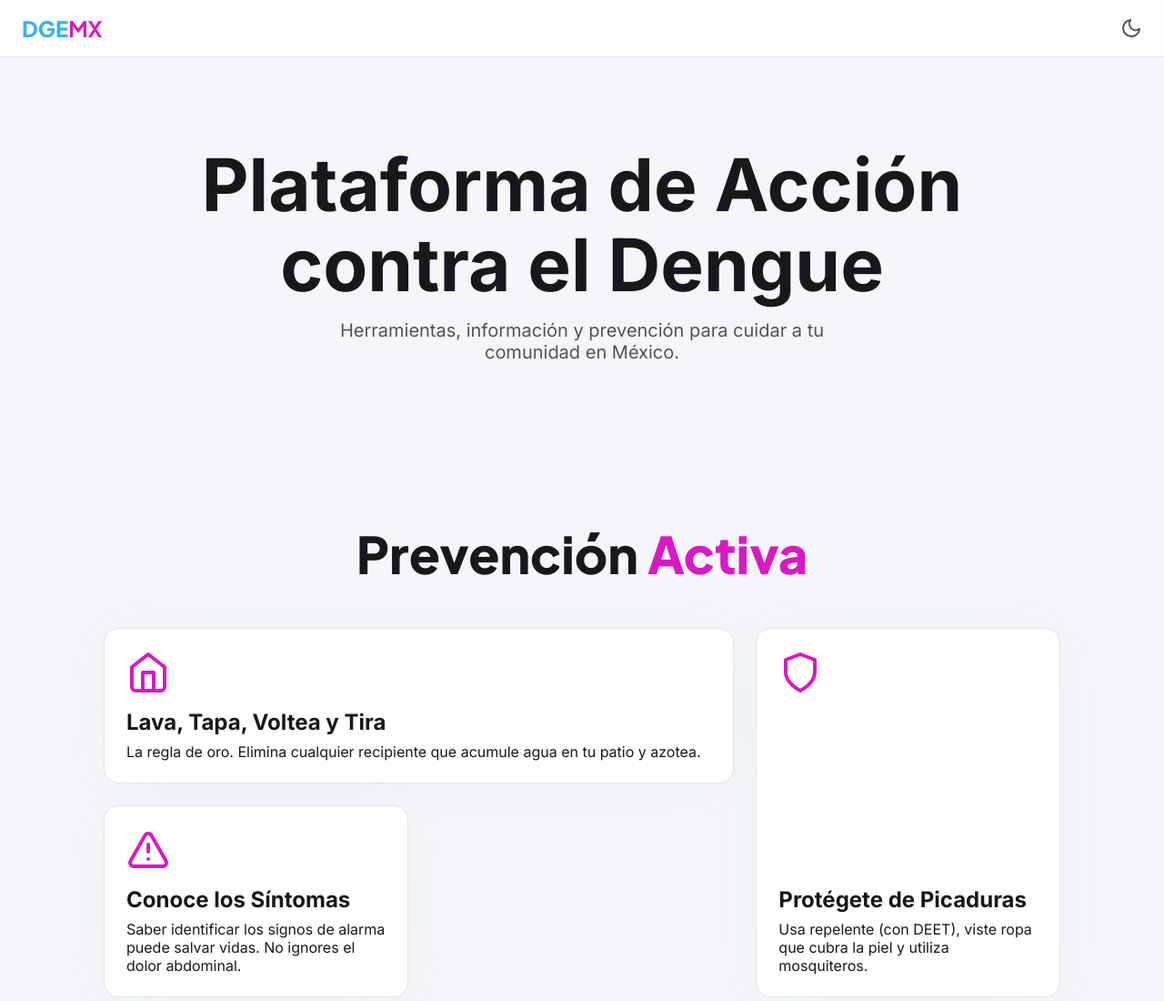
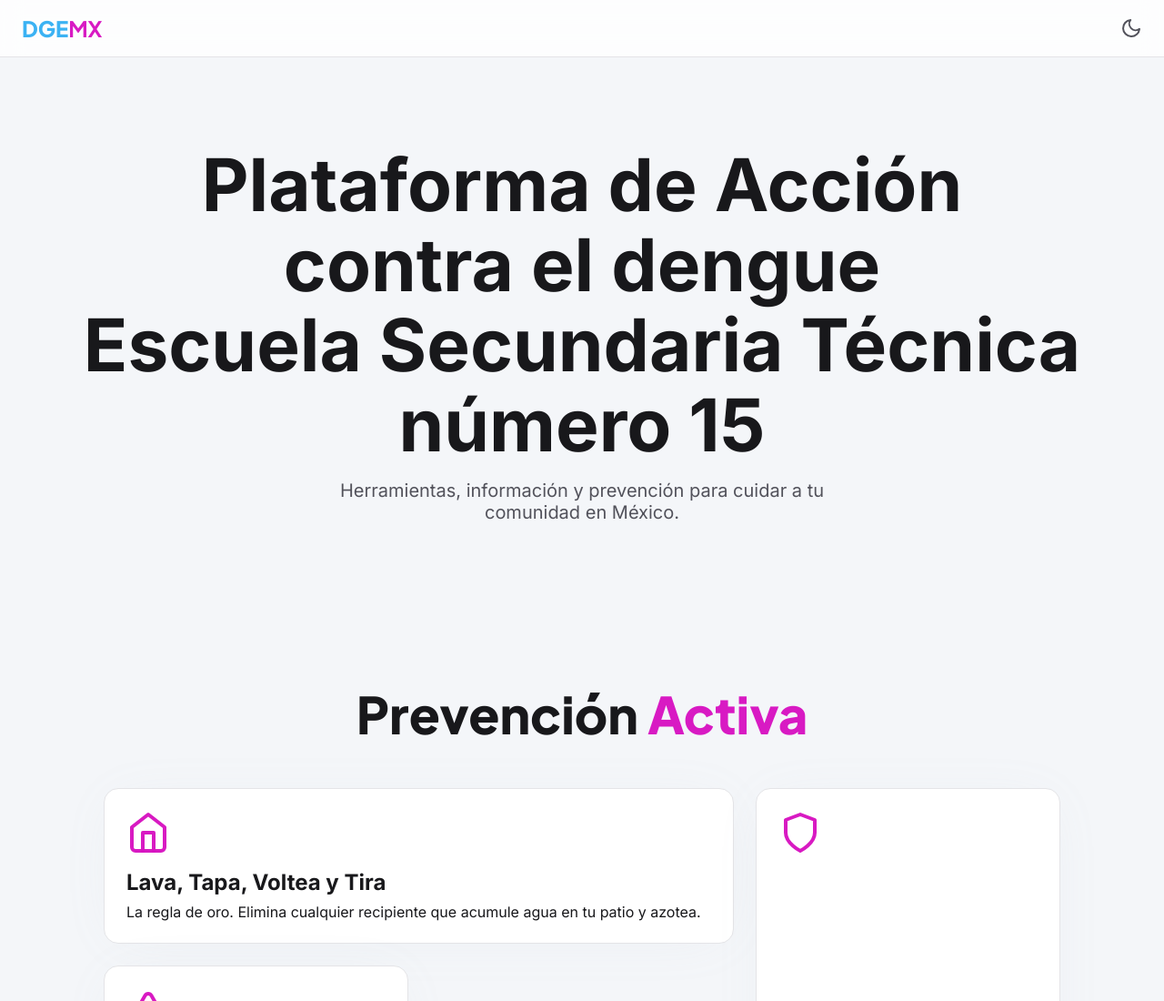
Before and after one commit to FSOCIETY-bit/DENGUE-, a plain HTML site: page index.html in a window 1280 px wide. Shown: the top 1100 px of the page at 91% size. Drawn offline with Linux system fonts and the light colour scheme.

Commit message:
Actualizar index.html

```diff
--- a/index.html
+++ b/index.html
@@ -251,7 +251,7 @@
 
     <main>
         <section class="hero container reveal">
-            <h1>Plataforma de Acción<br>contra el Dengue</h1>
+            <h1>Plataforma de Acción contra el dengue<br>Escuela Secundaria Técnica número 15</h1>
             <p class="subtitle">Herramientas, información y prevención para cuidar a tu comunidad en México.</p>
         </section>
 
```
